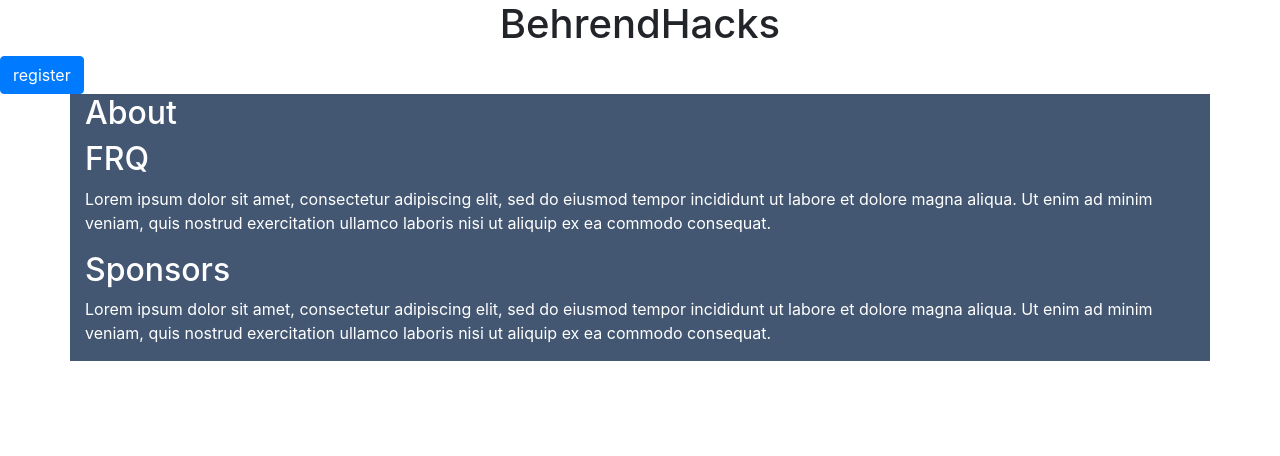
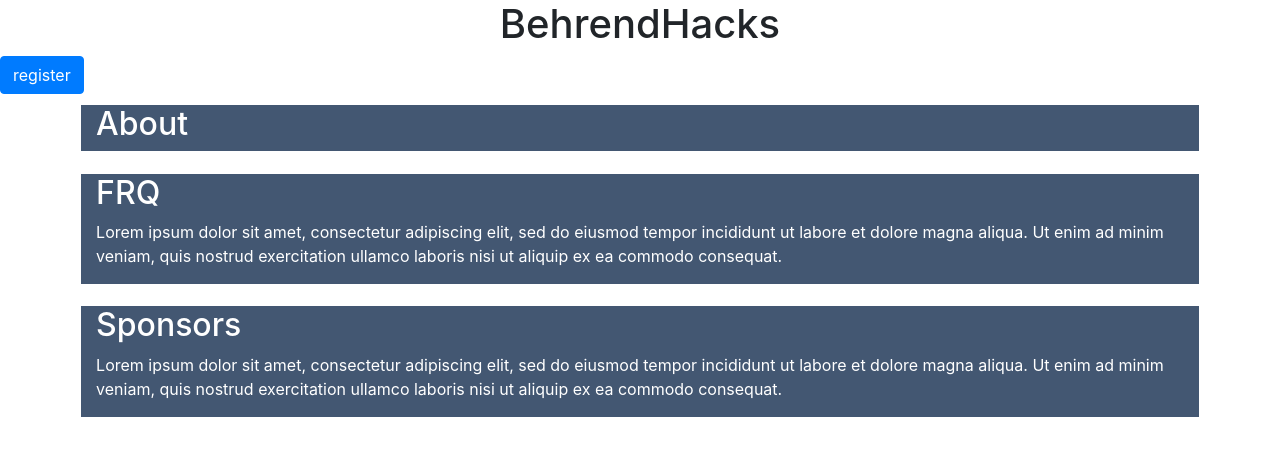
Before and after one commit to pennstatebehrend/behrendhacks, a plain HTML site: page index.html in a window 1280 px wide. Drawn offline with nearby package versions, Linux system fonts and the light colour scheme.

Commit message:
added padding to the rows

```diff
--- a/index.css
+++ b/index.css
@@ -6,8 +6,10 @@ h1 {
 }
 .heading{
 }
+.row{
+  padding: 1%;
+}
 .container-lg {
     color: white;
     background-color: #435772;
-
 }
```
